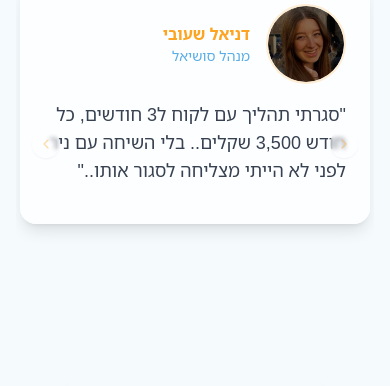
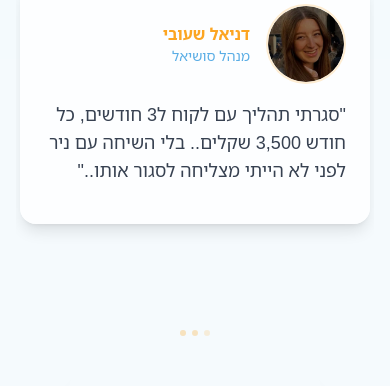
Before and after one commit to Denis1099/hebrew-sales-spark, a React (Vite) app: page / in a window 390 px wide. Shown: the part 4260-4646 px from the top of the page. Built offline with nearby package versions, Linux system fonts and the light colour scheme; grey boxes are pictures that could not be loaded.

Commit message:
Improve carousel swipe indicator and smoothness
Improve the design of the swipe indicator for the testimonial cards to increase readability.  Also enhance the smoothness of the swipe gesture on mobile devices.

```diff
--- a/src/components/TestimonialsSection.tsx
+++ b/src/components/TestimonialsSection.tsx
@@ -8,7 +8,6 @@ import {
   CarouselPrevious,
 } from "@/components/ui/carousel";
 import { AspectRatio } from "@/components/ui/aspect-ratio";
-import { ChevronLeft, ChevronRight } from "lucide-react";
 
 const testimonials = [
   {
@@ -54,14 +53,11 @@ const TestimonialsSection = () => {
           מה אומרים עליי?
         </h2>
         <div className="max-w-4xl mx-auto relative mb-16">
-          {/* Mobile swipe indicator */}
-          <div className="md:hidden flex justify-between items-center absolute top-1/2 -translate-y-1/2 left-0 right-0 pointer-events-none px-4 z-10">
-            <div className="bg-white/30 p-1.5 rounded-full shadow-sm backdrop-blur-[2px]">
-              <ChevronRight className="w-4 h-4 text-primary/70 animate-pulse" />
-            </div>
-            <div className="bg-white/30 p-1.5 rounded-full shadow-sm backdrop-blur-[2px]">
-              <ChevronLeft className="w-4 h-4 text-primary/70 animate-pulse" />
-            </div>
+          {/* Mobile swipe indicator dots */}
+          <div className="md:hidden absolute -bottom-6 left-1/2 transform -translate-x-1/2 flex gap-1.5 z-10">
+            <div className="w-1.5 h-1.5 bg-primary/30 rounded-full animate-[pulse_2s_ease-in-out_0s_infinite]"></div>
+            <div className="w-1.5 h-1.5 bg-primary/30 rounded-full animate-[pulse_2s_ease-in-out_0.5s_infinite]"></div>
+            <div className="w-1.5 h-1.5 bg-primary/30 rounded-full animate-[pulse_2s_ease-in-out_1s_infinite]"></div>
           </div>
 
           <Carousel
@@ -71,13 +67,18 @@ const TestimonialsSection = () => {
               loop: true,
               direction: "rtl",
               skipSnaps: false,
-              dragFree: false
+              dragFree: true, // Enable smoother dragging
+              inViewThreshold: 0.7, // Improve snap behavior
+              containScroll: "trimSnaps" // Improve edge behavior
             }}
-            className="w-full"
+            className="w-full touch-pan-y" // Improve touch handling
           >
             <CarouselContent className="-mr-4 ml-0">
               {testimonials.map((testimonial, index) => (
-                <CarouselItem key={index} className="pr-4 pl-0 basis-full">
+                <CarouselItem
+                  key={index}
+                  className="pr-4 pl-0 basis-full transition-transform duration-300 ease-out"
+                >
                   <div className="p-1">
                     <TestimonialCard {...testimonial} />
                   </div>
```
